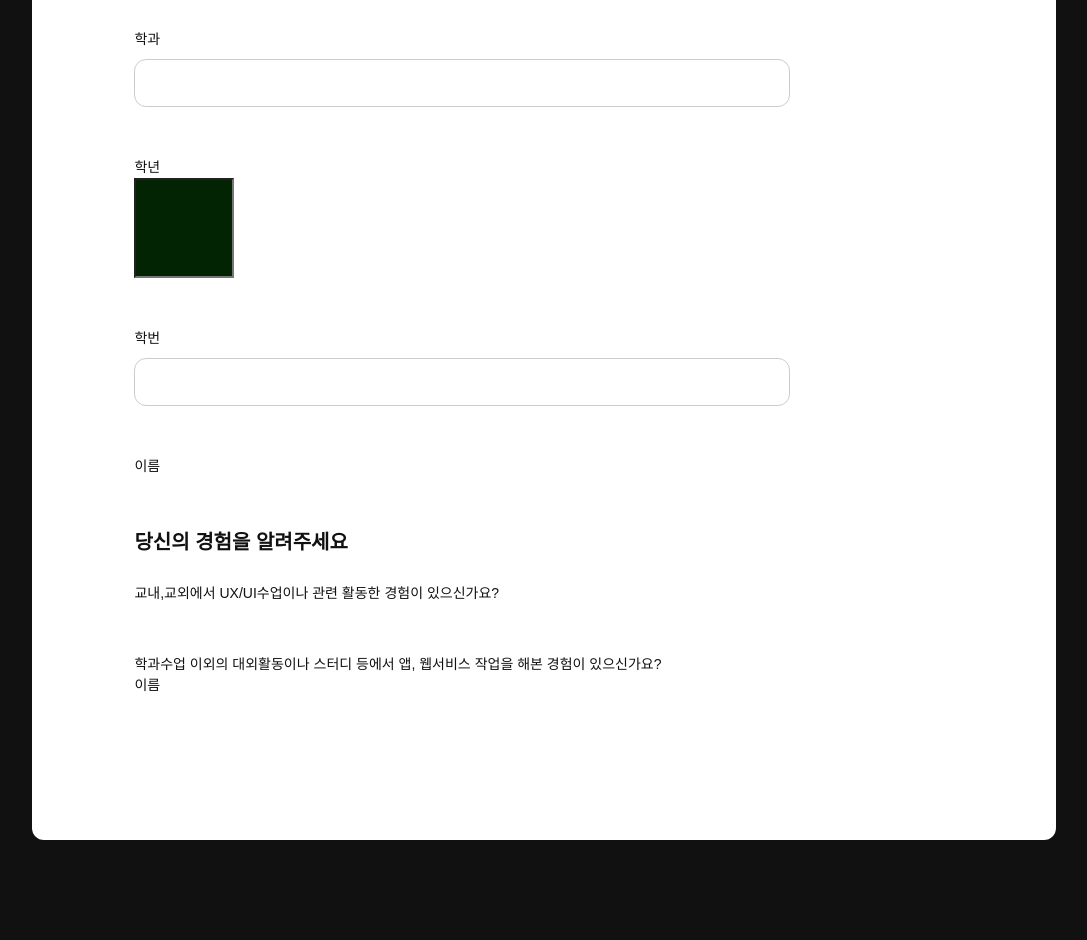
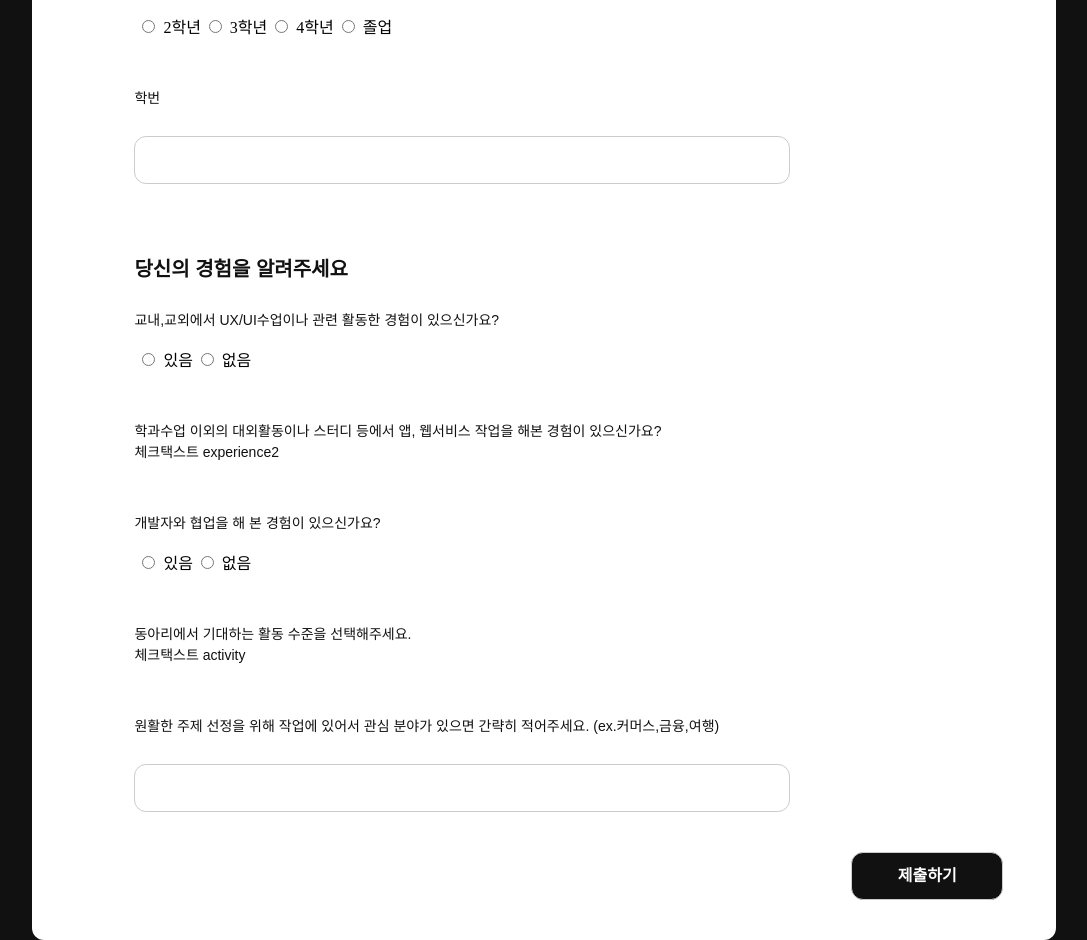
Before and after one commit to ahnwooseok/D.percent, a Next.js app: page /designer in a window 1280 px wide. Shown: the part 560-1500 px from the top of the page, without its empty margins (96-1183 px from the left). Before the commit the page ends 1400 px from the top, so only its background shows below. Built offline with nearby package versions, Linux system fonts and the light colour scheme.

Commit message:
designer page checked issue fix
name 설정하는거 숙지하기

```diff
--- a/src/components/DesignerMain/Check.js
+++ b/src/components/DesignerMain/Check.js
@@ -1,24 +1,43 @@
-function Check({title,array,data,setData}) {
+
+
+
+function Check({name,array,data,setData}) {
   const onChange = (event) => {
+    console.log(event.target.id);
     setData(event.target.id);
   }
   return (
-    <div>
-      {title}
-      {array.map((i,di) =>
-        <div key={di} >   {/* checktext에 for 문이랑 같은느낌  */}
+    <div style={{display : "flex", paddingTop:"16px"}}>
+      {array.map((cur,idx) =>
+        <div key={idx} >   {/* checktext에 for 문이랑 같은느낌  */}
           <input
+            style={{margin: "0px 8px", fontFamily: "Noto Sans KR, sans-serif", fontWeight: "bold", fontSize: "14px"}}
             type="radio"
-            name={title}
-            id={i}
+            id={cur}
+            name={name}    //name을 동일하게 설정해야 중복체크 방지, 근데 아까는 다 똑같이 name 설정해줬으니까 안되지,
+                           // 있음, 없음 -> 이걸로 아이디가 동일하게 설정되서 안돼 name={data} 이렇게 갈경우는
+                           // 그러니까 name을 고유의 값으로 주도록 하자!
             onChange={onChange}
           />
-          <label htmlFor={i}>{i}</label>
+          <label htmlFor={cur}>{cur}</label>
         </div>
       )}
-      <hr/>
+
     </div>
   );
 }
 
 export default Check;
+
+
+// export const Check1 = styled.input`
+//   font-family: Noto Sans KR, sans-serif;
+//   font-weight: normal;
+//
+//   type: radio;
+//
+//   width:100px;
+//   height:100px;
+//
+//
+// `;
--- a/src/components/DesignerMain/Text.js
+++ b/src/components/DesignerMain/Text.js
@@ -0,0 +1,27 @@
+
+import {useState} from 'react';
+
+function Text({title,data,setData}) {
+  return (
+    <div>
+      <label htmlFor="title">{title}</label><br/>    {/* id="title"을 타겟으로 한 라벨임 */}
+
+
+      <input
+        style={{
+          height:"48px", width: "80%", fontSize: "32px", marginTop: "9px", border: "1px solid #cccccc", boxSizing:"border-box", borderRadius: "12px"
+        }}
+        value={data}   //app에서 준 데이타 data , setData 를 여기서 그냥 해준다.
+        id="title"
+        type="text"
+        onChange={(e)=>{
+          setData(e.target.value);
+          console.log(e.target.value);
+        }}
+      />
+    </div>
+    //최종적으로 스테이트를 입력했을때 그때의 값을 부모 컴포넌트에 넘긴다.
+  );
+}
+
+export default Text;
--- a/src/components/DesignerMain/index.jsx
+++ b/src/components/DesignerMain/index.jsx
@@ -3,49 +3,94 @@ import Link from 'next/link';
 import React, {useState} from 'react'
 import {
   Wrapper,
-  Designer, Title, DesignerArrange, Box52, SubTitle, Text, Check
+  Designer, Title, DesignerArrange, Box52, SubTitle, Button
 } from "./styles";
+import Check from "./Check";
+import Text from "./Text"
+
+
 
 
 function DesignerMain() {
+
+  const [name,setName]=useState("");
+  const [department,setDepartment]=useState("");
+  const [grade,setGrade]=useState("");
+  const [studentId,setStudentId]=useState("");
+  const [experience1,setExperience1]=useState("");
+  const [experience2,setExperience2]=useState("");
+  const [experience3,setExperience3]=useState("");
+  const [activity,setActivity]=useState("");
+  const [interest,setInterest]=useState("");
+
   return (
     <Wrapper>
 
+      <Designer>
+        <DesignerArrange    //form 태그
+          onSubmit={(event)=>{
+            event.preventDefault();
+            console.log({
+              name:name,
+              department:department,
+              grade:grade,
+              studentId:studentId,
+              experience1:experience1,
+              experience2:experience2,
+              experience3:experience3,
+              activity:activity,
+              interest:interest
+            });
 
-      <Designer>
-        <DesignerArrange>
+          }}>
+
+
 
           <Title>지원서 작성하기</Title>
           <SubTitle style={{fontWeight:"normal"}}>Designer</SubTitle>
           <Box52></Box52>
 
           <SubTitle>이름</SubTitle>
-          <Text></Text>
+          <Text data={name} setData={setName}/>
           <Box52></Box52>
 
           <SubTitle>학과</SubTitle>
-          <Text></Text>
+          <Text data={department} setData={setDepartment}/>
           <Box52></Box52>
 
           <SubTitle>학년</SubTitle>
-          {/*<Check title="학년" data={grade} setData={setGrade} array={["1학년", "2학년", "3학년", "4학년"]}/>*/}
-          <Check color={"#032403"} array={["1학년", "2학년", "3학년", "4학년"]}/>
+          <Check name="grade" data={grade} setData={setGrade} array={["2학년", "3학년", "4학년", "졸업"]}/>
           <Box52></Box52>
 
           <SubTitle>학번</SubTitle>
-          <Text></Text>
+          <Text data={studentId} setData={setStudentId}/>
           <Box52></Box52>
+          <div style={{height:"20px"}}></div>
 
-          <SubTitle>이름</SubTitle>
-          <Box52></Box52>
 
           <Title style={{fontSize:"20px"}}>당신의 경험을 알려주세요</Title>
           <div style={{height:"26px"}}></div>
+
           <SubTitle>교내,교외에서 UX/UI수업이나 관련 활동한 경험이 있으신가요?</SubTitle>
+          <Check name="experience1" data={experience1} setData={setExperience1} array={["있음", "없음"]}/>
           <Box52></Box52>
 
           <SubTitle>학과수업 이외의 대외활동이나 스터디 등에서 앱, 웹서비스 작업을 해본 경험이 있으신가요?</SubTitle>
-          <SubTitle>이름</SubTitle>
+          <SubTitle>체크택스트 experience2</SubTitle>
+          <Box52></Box52>
+
+          <SubTitle>개발자와 협업을 해 본 경험이 있으신가요?</SubTitle>
+          <Check name="experience3" data={experience3} setData={setExperience3} array={["있음", "없음"]}/>
+          <Box52></Box52>
+
+          <SubTitle>동아리에서 기대하는 활동 수준을 선택해주세요.</SubTitle>
+          <SubTitle>체크택스트 activity</SubTitle>
+          <Box52></Box52>
+
+          <SubTitle>원활한 주제 선정을 위해 작업에 있어서 관심 분야가 있으면 간략히 적어주세요. (ex.커머스,금융,여행)</SubTitle>
+          <Text data={interest} setData={setInterest}/>
+
+          <Button>제출하기</Button>
 
         </DesignerArrange>
       </Designer>
--- a/src/components/DesignerMain/styles.js
+++ b/src/components/DesignerMain/styles.js
@@ -17,12 +17,12 @@ export const Designer = styled.div`
   justify-content: center;
   margin-top: 100vh;
   width: 80vw;
-  height: 1200px;
+  height: 1400px;
   background: #ffffff;
   border-radius: 12px;
 `;
 
-export const DesignerArrange = styled.div`
+export const DesignerArrange = styled.form`
   display: flex;
   flex-direction: column;
   //align-items: center;    //좌정렬
@@ -55,46 +55,23 @@ export const SubTitle = styled.div`
   color: #111111;
 `;
 
-export const Text = styled.input`
-  type: text;
-  height:48px;
-  width:80%;
-  font-size:32px;
-  margin-top: 9px;
+export const Button = styled.button`
+  font-family: Noto Sans KR, sans-serif;
+  font-style: normal;
+  font-weight: bold;
+  font-size: 16px;
+  line-height: 150%;
+  color: #ffffff;
 
-  border: 1px solid #CCCCCC;
+  margin-top: 40px;
+  background-color: #111111;
+  width: 152px;
+  height: 48px;
+  border-radius: 12px;
   box-sizing: border-box;
-  border-radius: 12px;
+  border: 1px solid #cccccc;
+  margin-left:56vw;
+  margin-bottom:12px;
 
+  cursor:pointer;
 `;
-
-export const Check = styled.input`
-
-  type: radio;
-
-  width:100px;
-  height:100px;
-  background-color: ${props => `${props.color}`};
-`;
-
-// function Check({title,array,data,setData}) {
-//   const onChange = (event) => {
-//     setData(event.target.id);
-//   }
-//   return (
-//     <div>
-//       {title}
-//       {array.map((i,di) =>
-//         <div key={di} >   {/* checktext에 for 문이랑 같은느낌  */}
-//           <input
-//             c
-//             name={title}
-//             id={i}
-//             onChange={onChange}
-//           />
-//           <label htmlFor={i}>{i}</label>
-//         </div>
-//       )}
-//       <hr/>
-//     </div>
-//   );
```
